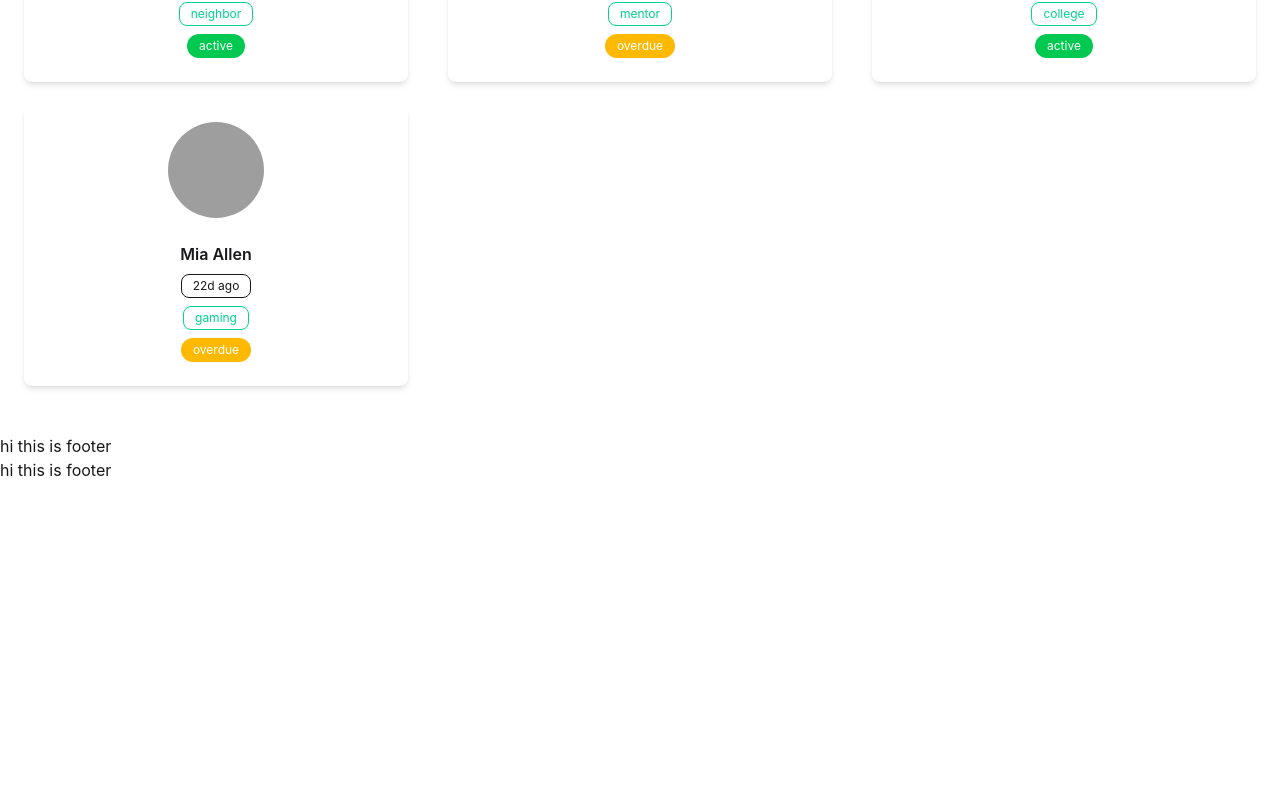
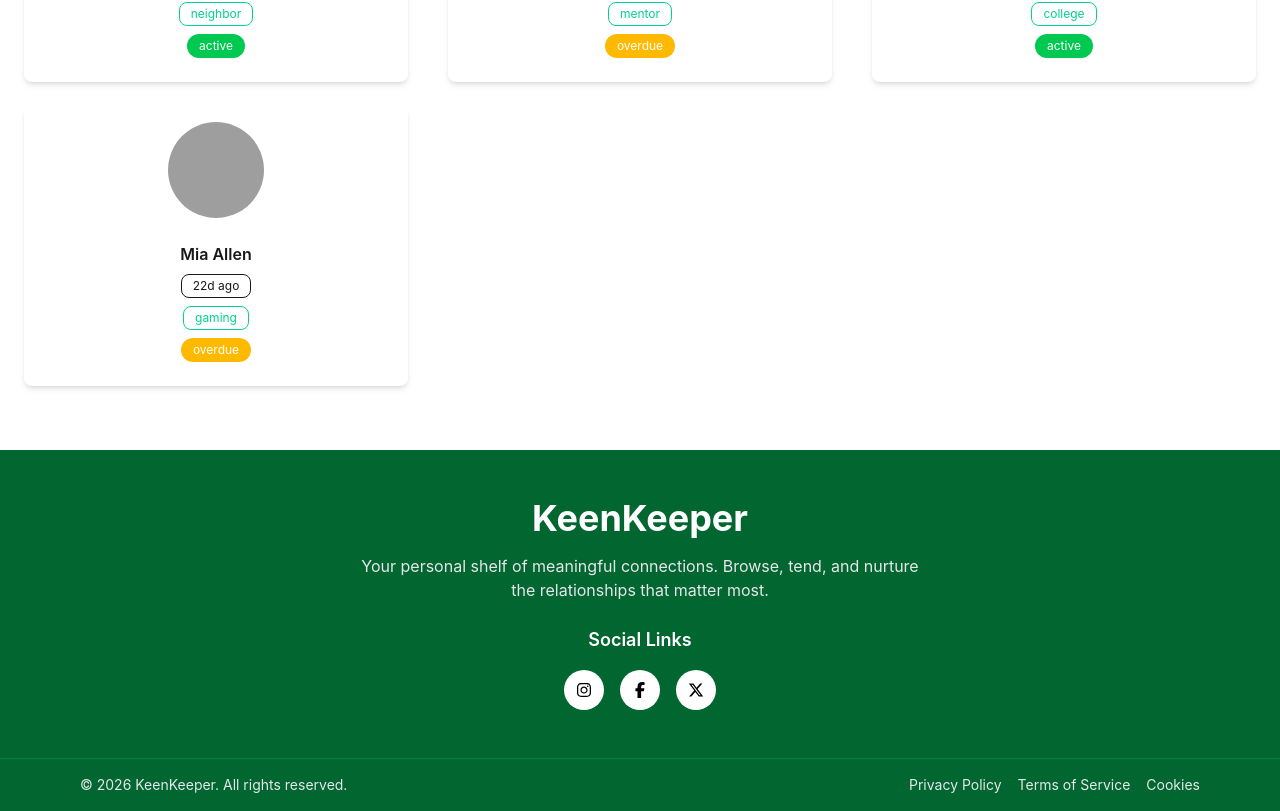
Before and after one commit to jihadhosenp-gif/Assignment-7, a React (Vite) app: page / in a window 1280 px wide. Shown: the part 1898-2709 px from the top of the page. Before the commit the page ends 2380 px from the top, so only its background shows below. Built offline with nearby package versions, Linux system fonts and the light colour scheme; grey boxes are pictures that could not be loaded.

Commit message:
Here I have finished my complete Footer section

```diff
--- a/src/Home/Footer/Footer.jsx
+++ b/src/Home/Footer/Footer.jsx
@@ -1,10 +1,56 @@
-import React from 'react';
+import React from "react";
+import { FaFacebookF, FaInstagram, FaXTwitter } from "react-icons/fa6";
 
 const Footer = () => {
     return (
-        <div>
-            hi this is footer
-        </div>
+        <footer className="bg-green-800 text-white w-full mt-16">
+
+
+            <div className="max-w-6xl mx-auto px-4 py-12 text-center">
+
+                <h1 className="text-3xl sm:text-4xl font-bold mb-4">
+                    KeenKeeper
+                </h1>
+
+                <p className="text-sm sm:text-base text-gray-200 max-w-xl mx-auto mb-6">
+                    Your personal shelf of meaningful connections. Browse, tend, and nurture the relationships that matter most.
+                </p>
+
+                <h3 className="text-lg font-semibold mb-4">
+                    Social Links
+                </h3>
+
+
+                <div className="flex justify-center gap-4">
+                    <a href="#" className="bg-white text-black p-3 rounded-full hover:scale-110 transition">
+                        <FaInstagram />
+                    </a>
+                    <a href="#" className="bg-white text-black p-3 rounded-full hover:scale-110 transition">
+                        <FaFacebookF />
+                    </a>
+                    <a href="#" className="bg-white text-black p-3 rounded-full hover:scale-110 transition">
+                        <FaXTwitter />
+                    </a>
+                </div>
+
+            </div>
+
+
+            <div className="border-t border-green-700">
+                <div className="max-w-6xl mx-auto px-4 py-4 flex flex-col sm:flex-row justify-between items-center text-sm text-gray-200 gap-2">
+
+                    <p>© 2026 KeenKeeper. All rights reserved.</p>
+
+                    <div className="flex gap-4">
+                        <a href="#" className="hover:underline">Privacy Policy</a>
+                        <a href="#" className="hover:underline">Terms of Service</a>
+                        <a href="#" className="hover:underline">Cookies</a>
+                    </div>
+
+                </div>
+            </div>
+
+        </footer>
     );
 };
 
--- a/src/Home/Home.jsx
+++ b/src/Home/Home.jsx
@@ -8,7 +8,6 @@ const Home = () => {
         <div>
             <Banner />
             <Friends />
-            <Footer />
 
         </div>
 
```
